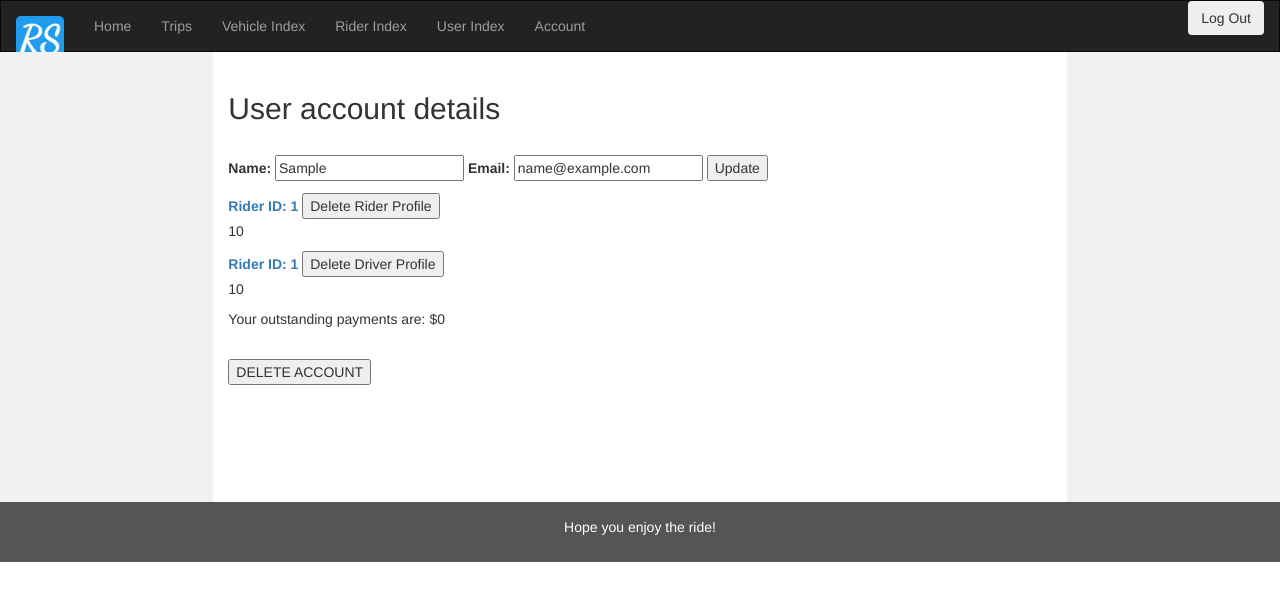
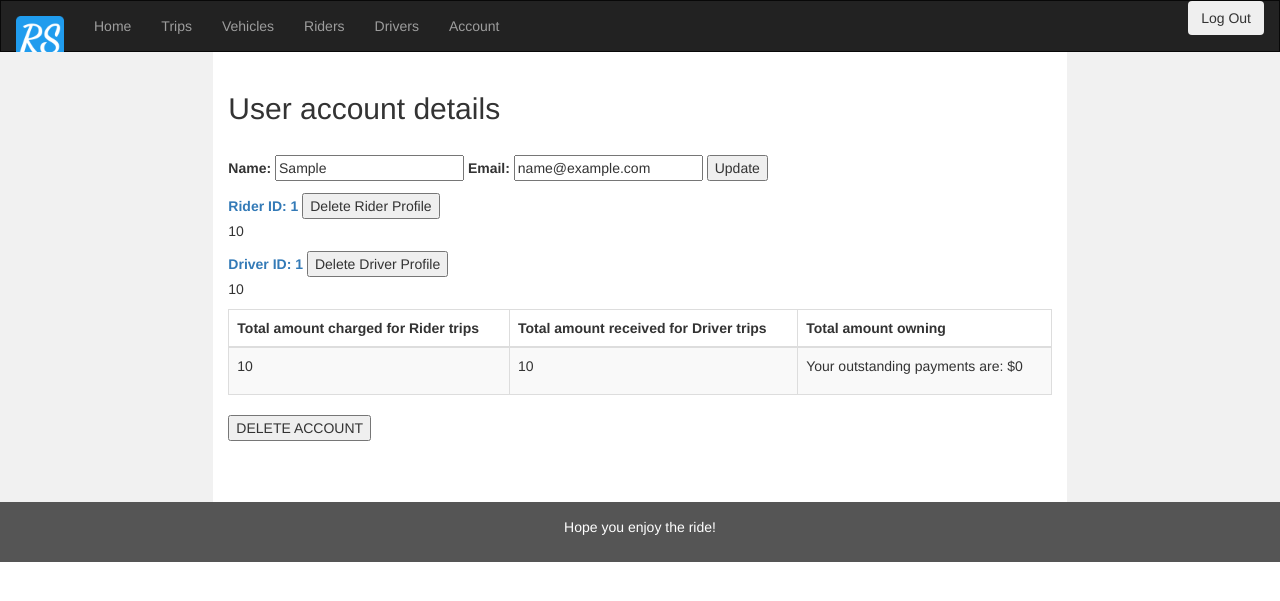
Before and after one commit to samuelparkin1/Ride_Share_App, a Flask app: page /users/account/ in a window 1280 px wide. Shown: the top 601 px of the page. Run offline with Flask 2, Linux system fonts and the light colour scheme; a user stored in the database is signed in; tables that the repository leaves empty hold one stand-in row (values such as "Sample post"); parts of the project's set-up code (start-up, migrations or seed data) failed here and were passed over; some libraries are stand-ins or nearby versions.

Commit message:
heaps of changes.... everything seems to be working... not a great commit

```diff
--- a/Ride_share_app/controllers/trip_controller.py
+++ b/Ride_share_app/controllers/trip_controller.py
@@ -98,7 +98,8 @@ def accept_trip(id):
         db.session.commit()
         return redirect(url_for("trips.get_trips"))
 
-    abort(403, "Need to become a driver before accepting this trip!")
+    error = {"error_message": "You need to become a Driver before accepting a trip"}
+    return render_template ("driver_index.html", page_data = error)
 
 @trips.route("/trips/<int:id>/drop/", methods=["POST"])
 @login_required
--- a/Ride_share_app/controllers/user_controller.py
+++ b/Ride_share_app/controllers/user_controller.py
@@ -85,7 +85,7 @@ def user_detail():
         data = {
             "page_title": "Account Details",
             "rider_cost" : rider_cost,
-            "driver_cost" : driver_cost
+            "driver_cost" : driver_cost,
         }
 
         return render_template("user_details.html", page_data = data)
--- a/Ride_share_app/controllers/vehicle_controller.py
+++ b/Ride_share_app/controllers/vehicle_controller.py
@@ -23,7 +23,7 @@ def homepage():
 def get_vehicles():
     data = {
         "page_title": "Vehicle Index",
-        "vehicles": vehicles_schema.dump(Vehicle.query.all())
+        "vehicles": vehicles_schema.dump(Vehicle.query.order_by(Vehicle.driver_id.asc()).all())
     }
     return render_template("vehicle_index.html", page_data=data)
 
--- a/Ride_share_app/templates/base.html
+++ b/Ride_share_app/templates/base.html
@@ -8,7 +8,9 @@
   <script src="https://ajax.googleapis.com/ajax/libs/jquery/3.5.1/jquery.min.js"></script>
   <script src="https://maxcdn.bootstrapcdn.com/bootstrap/3.4.1/js/bootstrap.min.js"></script>
   <link rel="icon" type="image/x-icon" href="/static/favicon.ico">
+
   <style>
+
     /* Remove the navbar's default margin-bottom and rounded borders */
     .navbar {
       margin-bottom: 0;
@@ -56,6 +58,7 @@
     </div>
     <div class="collapse navbar-collapse" id="myNavbar">
       <ul class="nav navbar-nav">
+                    {% if current_user.is_authenticated %}
                     <li >
                         <a href="/" class="nav-link">Home</a>
                     </li>
@@ -63,20 +66,17 @@
                         <a href="/trips/" class="nav-link">Trips </a>
                     </li>
                     <li >
-                        <a href="/vehicles/" class="nav-link">Vehicle Index</a>
+                        <a href="/vehicles/" class="nav-link">Vehicles</a>
                     </li>
                     <li >
-                        <a href="/riders/" class="nav-link">Rider Index</a>
+                        <a href="/riders/" class="nav-link">Riders</a>
                     </li>
                     <li >
-                        <a href="/users/" class="nav-link">User Index</a>
+                      <a href="/drivers/" class="nav-link">Drivers</a>
                     </li>
-
-                    {% if current_user.is_authenticated %}
-                        <li >
-                            <a href="/users/account/" class="nav-link">Account</a>
-                        </li>
-
+                    <li >
+                        <a href="/users/account/" class="nav-link">Account</a>
+                    </li>
                     {% else %}
                         <li >
                             <a href="/users/login/" class="nav-link">User Log In</a>
--- a/Ride_share_app/templates/driver_index.html
+++ b/Ride_share_app/templates/driver_index.html
@@ -3,6 +3,7 @@
     <br/>
     <div>
         <h2>New Driver</h2>
+        <p style="color:red;"> {{ page_data.error_message }} </p>
         <div>
             <form action="/drivers/" method="POST">
 
--- a/Ride_share_app/templates/user_details.html
+++ b/Ride_share_app/templates/user_details.html
@@ -31,7 +31,7 @@
     <p>{% if current_user.drivers  %}
 
         <form action = "/drivers/{{ current_user.drivers[0].driver_id }}/delete/", method="POST">
-        <label> <a href="/drivers/{{ current_user.drivers[0].driver_id }}/">Rider ID: {{ current_user.drivers[0].driver_id }}</a></label>
+        <label> <a href="/drivers/{{ current_user.drivers[0].driver_id }}/">Driver ID: {{ current_user.drivers[0].driver_id }}</a></label>
         <button>Delete Driver Profile</button>
         <p> {{ page_data.driver_cost }} </p>
         </form>
@@ -41,14 +41,39 @@
         </form>
         {% endif %}
 
+        <table class="table table-striped table-bordered">
+            <thead>
+                <tr>
+                    <th>Total amount charged for Rider trips </th>
+                    <th>Total amount received for Driver trips </th>
+                    <th>Total amount owning </th>
+                </tr>
+            </thead>
+            <tbody>
+                <tr>
+                    <td>
+                         {% if current_user.riders %}
+                            <p>{{ page_data.rider_cost }}</p>
+                        {% endif %}
+                    </td>
+                    <td>
+                        {% if current_user.drivers %}
+                        <p>{{ page_data.driver_cost }}</p>
+                        {% endif %}
+                    </td>
+                    <td>
                         {% if page_data.rider_cost and page_data.driver_cost %}
                         <p>Your outstanding payments are: ${{ page_data.rider_cost - page_data.driver_cost }}</p>
                         {% elif page_data.rider_cost %}
                         <p>Your outstanding payments are: ${{ page_data.rider_cost }}</p>
                         {% elif page_data.driver_cost %}
-        <p>Your outstanding payments are: ${{ page_data.driver_cost }}</p>
+                        <p>Your outstanding payments are: ${{ 0 - page_data.driver_cost }}</p>
                         {% endif %}
-        <br/>
+                    </td>
+                </tr>
+            </tbody>
+        </table>
+
         <form action = "/users/{{ current_user.id }}/delete/", method="POST">
             <button>DELETE ACCOUNT</button>
 
--- a/Ride_share_app/templates/user_login.html
+++ b/Ride_share_app/templates/user_login.html
@@ -2,7 +2,7 @@
 {% block content %}
 
     <div>
-        <h2>Please login to start you next ride.</h2>
+        <h2>Please login to start your next ride.</h2>
         <div>
             <form action="/users/login/" method="POST">
                 <div></div>
--- a/Ride_share_app/templates/vehicle_index.html
+++ b/Ride_share_app/templates/vehicle_index.html
@@ -37,7 +37,7 @@
 
                     {% if vehicle.vehicle_driver %}
                     <p>Driver number: {{ vehicle.vehicle_driver.driver_id }}</p>
-                    <p>Driver Name: <a href="/driver/{{ vehicle.vehicle_driver.driver_id }}/">{{ vehicle.vehicle_driver.user_id.name }}</a></p>
+                    <p>Driver Name: <a href="/drivers/{{ vehicle.vehicle_driver.driver_id }}/">{{ vehicle.vehicle_driver.user_id.name }}</a></p>
                 {% else %}
                     <p>Driver profile has been deleted </p>
                 {% endif %}
```
Also changed, not shown: Ride_share_app/templates/trip_detail.html (+6 -10 lines), Ride_share_app/templates/trip_index.html (+5 -2 lines), Ride_share_app/templates/user_signup.html (+8 -9 lines). Lines whose indentation alone changed are shown as unchanged.
